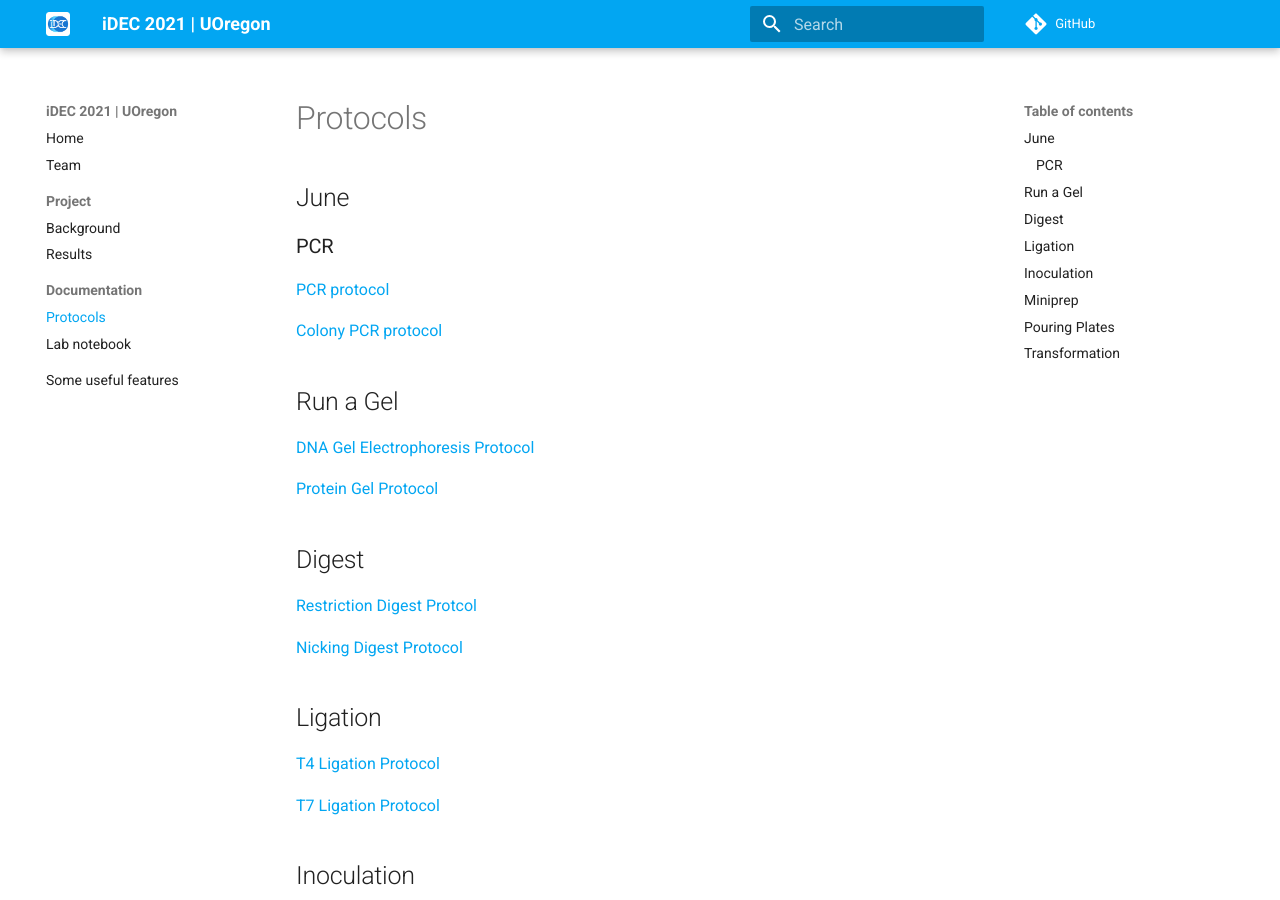
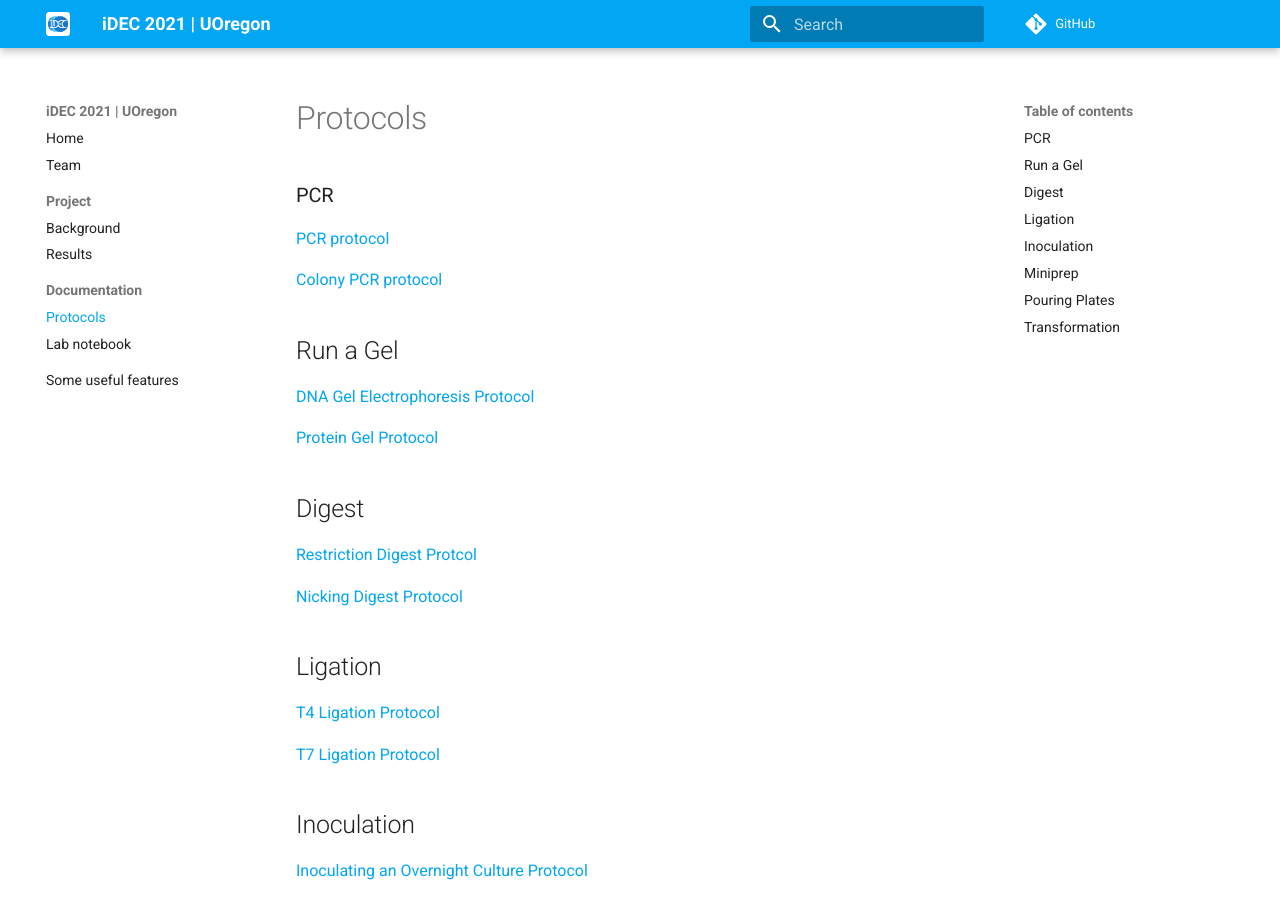
Before and after one commit to idec2021/UOregon, an MkDocs documentation site: the page built from docs/documentation/protocols.md, in a window 1280 px wide and 900 px high. Built offline with MkDocs 1.6.1 and Material for MkDocs 9.7.7, drawn with Linux system fonts in a browser that asks for light colours; comment, search, counter and statistics services are not loaded.

Commit message:
Update protocols.md

```diff
--- a/docs/documentation/protocols.md
+++ b/docs/documentation/protocols.md
@@ -1,6 +1,4 @@
 # Protocols
-
-## June
 
 ### PCR
 [PCR protocol](https://github.com/idec2021/UOregon/blob/main/docs/documentation/PCR%20protocol)
```
